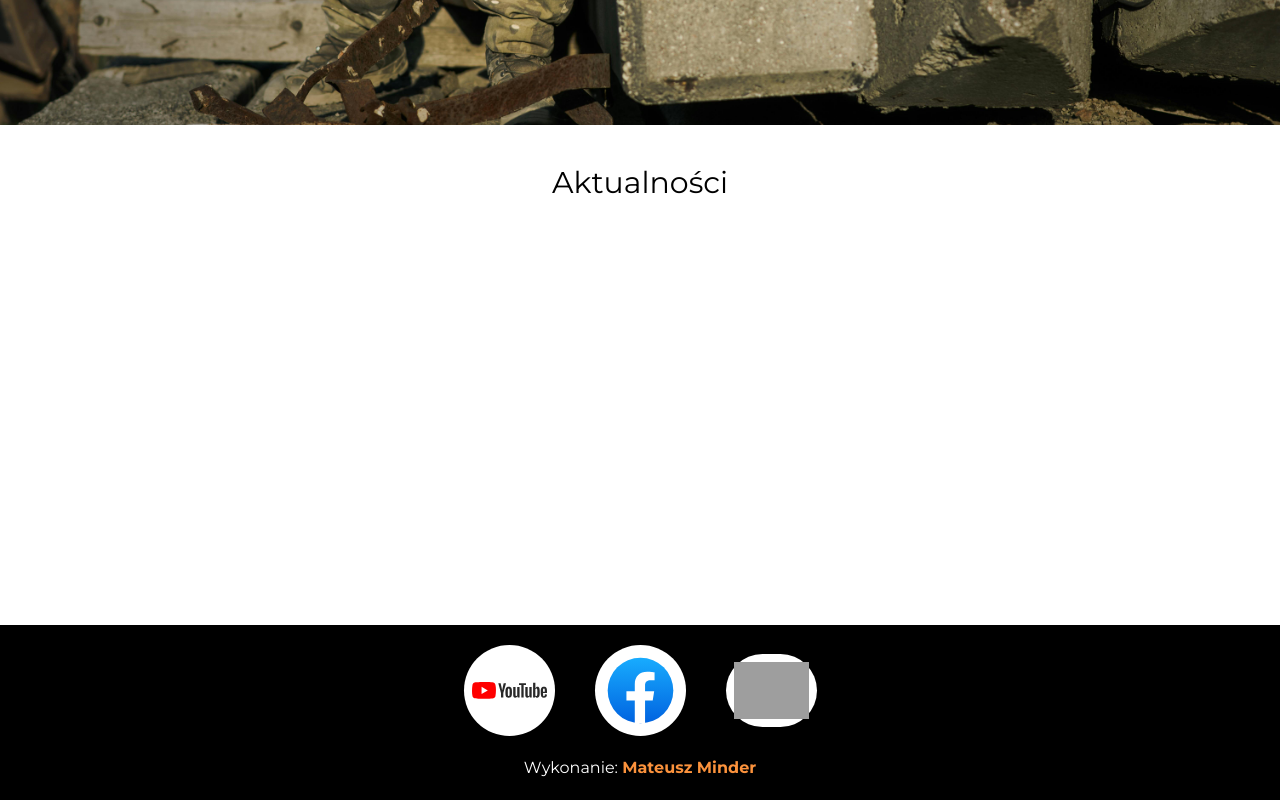
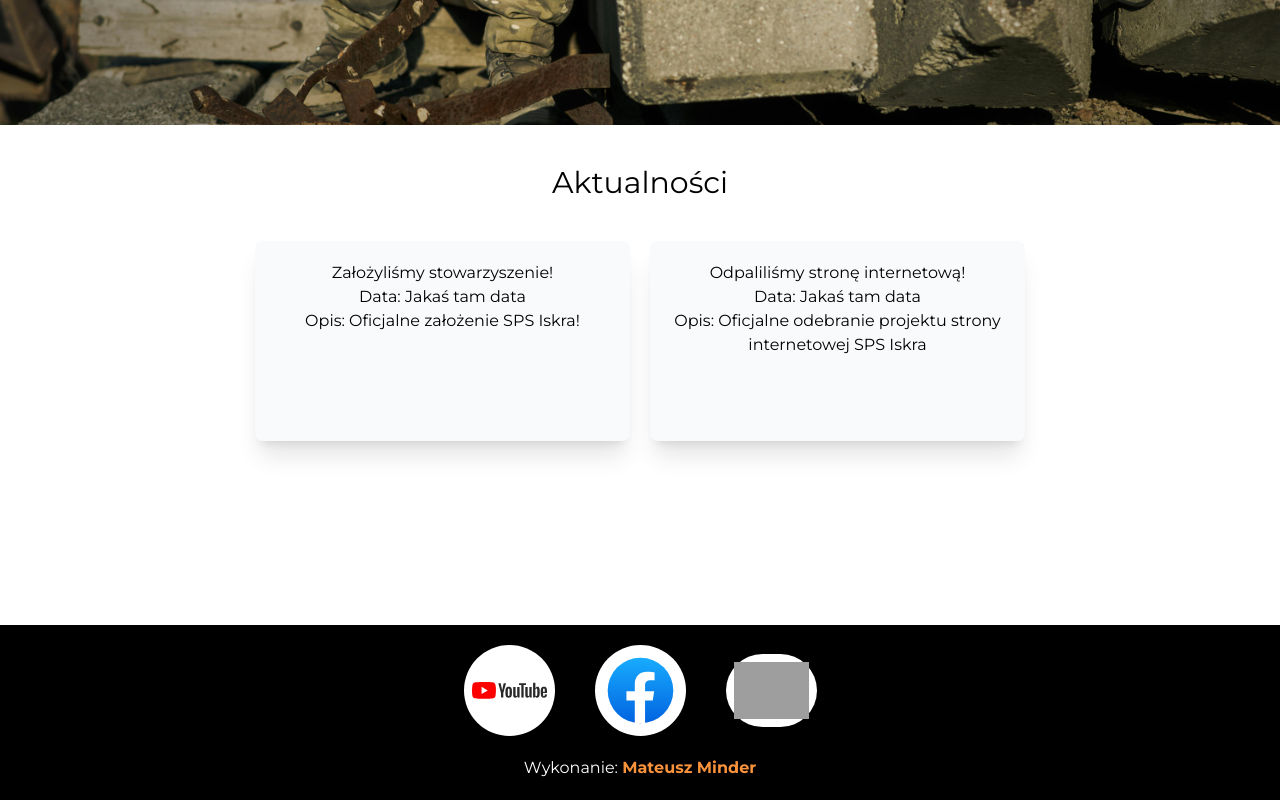
Before and after one commit to CornyCapacitor/sps-iskra, a Next.js app: page /aktualnosci in a window 1280 px wide. Shown: the part 675-1475 px from the top of the page. Built offline with nearby package versions, Linux system fonts and the light colour scheme; grey boxes are pictures that could not be loaded.

Commit message:
routing to dynamically generated page

```diff
--- /dev/null
+++ b/src/app/aktualnosci/[id]/page.tsx
@@ -0,0 +1,15 @@
+'use client'
+
+import { useParams } from "next/navigation"
+
+const Page = () => {
+  const params = useParams()
+
+  return (
+    <div>
+      <p>{params.id}</p>
+    </div>
+  )
+}
+
+export default Page
--- a/src/app/aktualnosci/page.tsx
+++ b/src/app/aktualnosci/page.tsx
@@ -1,11 +1,36 @@
+'use client'
+
+import NewsCard from "@/components/NewsCard"
 import { PageImage } from "@/components/PageImage"
 
 const page = () => {
+  const news: News[] = [
+    {
+      id: "FC4IB",
+      title: "Założyliśmy stowarzyszenie!",
+      image: null,
+      date: "Jakaś tam data",
+      description: "Oficjalne założenie SPS Iskra!",
+    },
+    {
+      id: "5EMA9",
+      title: "Odpaliliśmy stronę internetową!",
+      image: null,
+      date: "Jakaś tam data",
+      description: "Oficjalne odebranie projektu strony internetowej SPS Iskra",
+    },
+  ]
+
   return (
     <main className="flex-col w-full items-center justify-center text-center max-w-full overflow-x-hidden">
       <PageImage imageUrl={"/aktualnosci-placeholder.jpg"} />
-      <section className="flex flex-wrap gap-5 items-start justify-center p-10 min-h-[500px]">
+      <section className="flex flex-col gap-5 items-center justify-start p-10 min-h-[500px]">
         <h1 className="text-3xl">Aktualności</h1>
+        <div className="flex items-center justify-center p-5 gap-5">
+          {news.map((news) => (
+            <NewsCard key={news.id} {...news} />
+          ))}
+        </div>
       </section>
     </main>
   )
--- /dev/null
+++ b/src/components/NewsCard.tsx
@@ -0,0 +1,14 @@
+import Link from "next/link"
+
+const NewsCard = ({ id, title, image, date, description, }: News) => {
+  return (
+    <Link href="/[id]" as={`/aktualnosci/${id}`} id={id} className="w-[375px] h-[200px] rounded-lg p-5 text-black bg-slate-50 shadow-xl hover:bg-slate-200 transition-[0.2s] hover:cursor-pointer justify-between flex-col">
+      <p>{title}</p>
+      <p>{image}</p>
+      <p>Data: {date}</p>
+      <p>Opis: {description}</p>
+    </Link>
+  )
+}
+
+export default NewsCard
```
Also changed, not shown: src/app/types/types.ts (added, +7 -0 lines).
